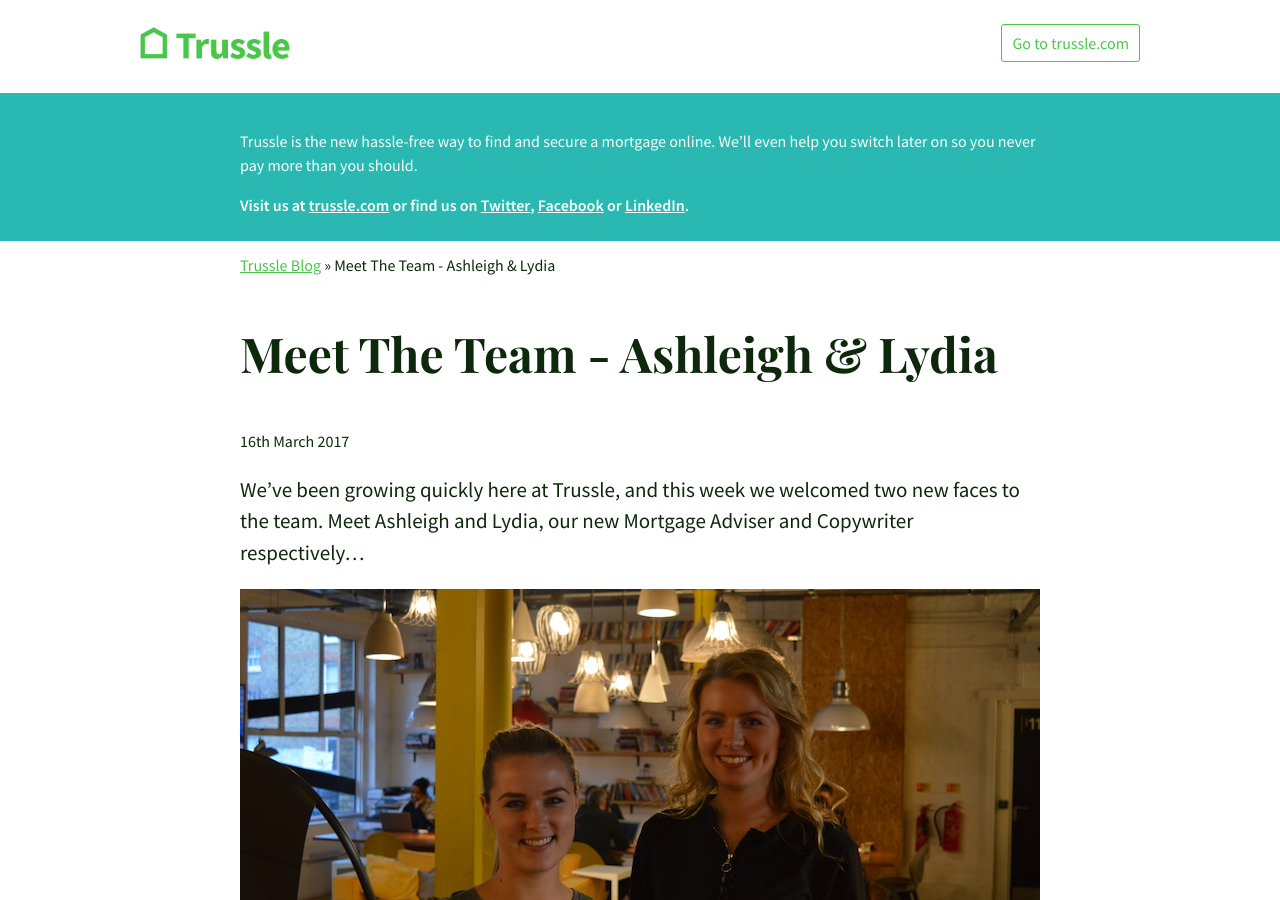
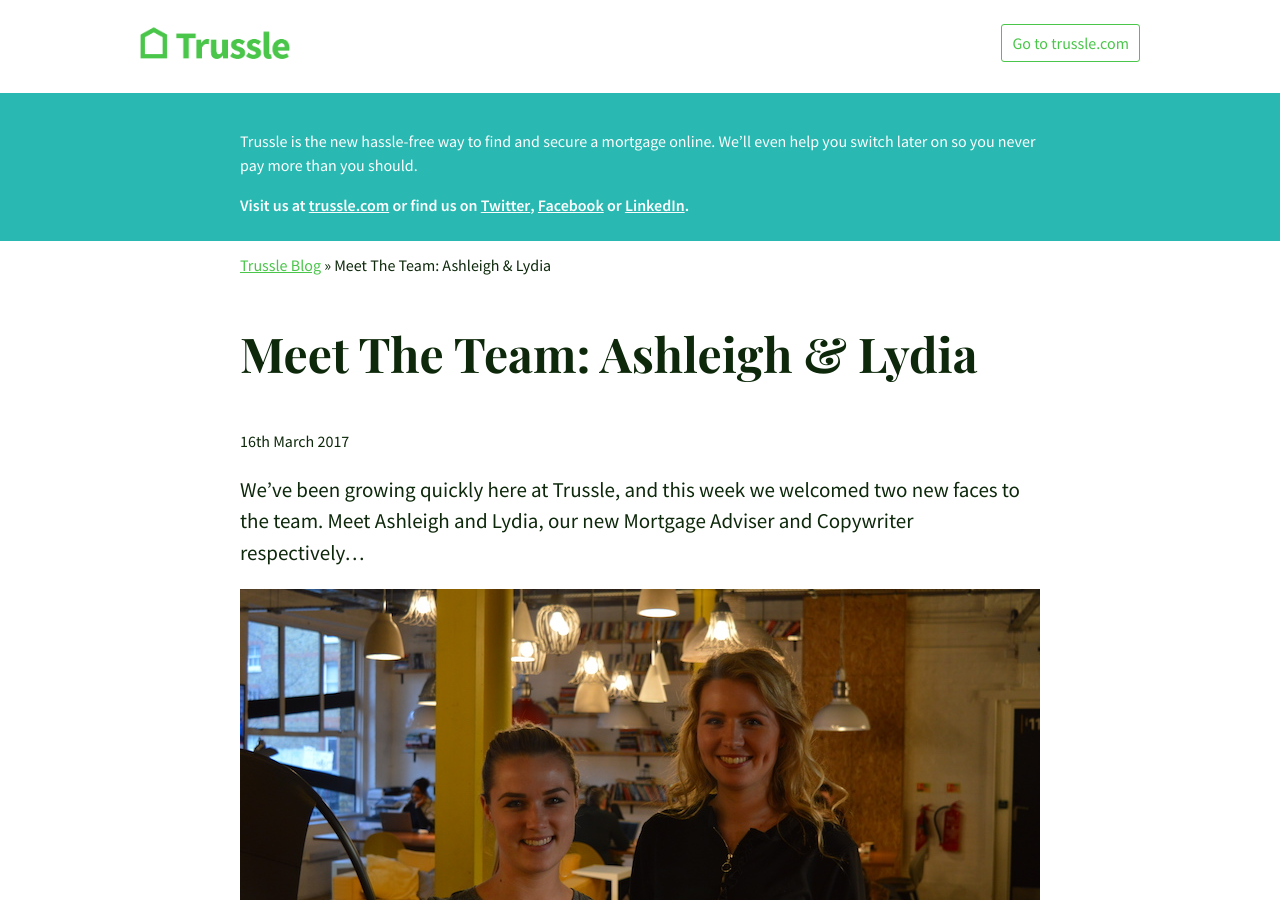
Before and after one commit to olitrussle/blog, a Jekyll site: the page built from _posts/2017-03-16-meet-the-team-ashleigh-lydia.md, in a window 1280 px wide and 900 px high. Built offline with Jekyll 4.4.1, drawn with Linux system fonts in a browser that asks for light colours.

```diff
--- a/_posts/2017-03-16-meet-the-team-ashleigh-lydia.md
+++ b/_posts/2017-03-16-meet-the-team-ashleigh-lydia.md
@@ -8,7 +8,7 @@ excerpt: >-
 thumbnail_filename: AshleighLydiaTrusslesquare.JPG
 author: Lydia Bower
 date: '2017-03-16 T00:00:00.000Z'
-title: Meet The Team - Ashleigh & Lydia
+title: 'Meet The Team: Ashleigh & Lydia'
 ---
 We’ve been growing quickly here at Trussle, and this week we welcomed two new faces to the team. Meet Ashleigh and Lydia, our new Mortgage Adviser and Copywriter respectively…
 
```
